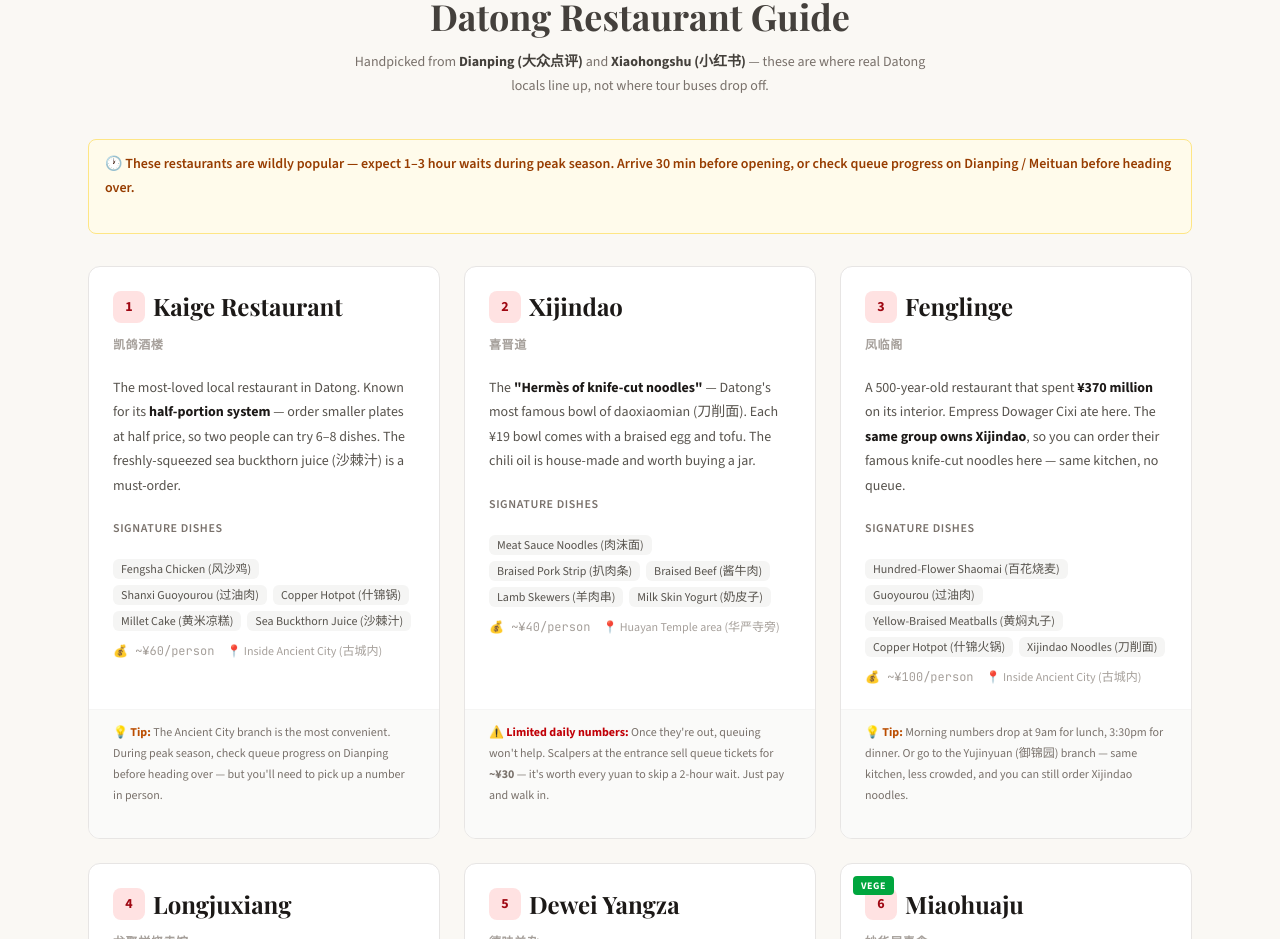
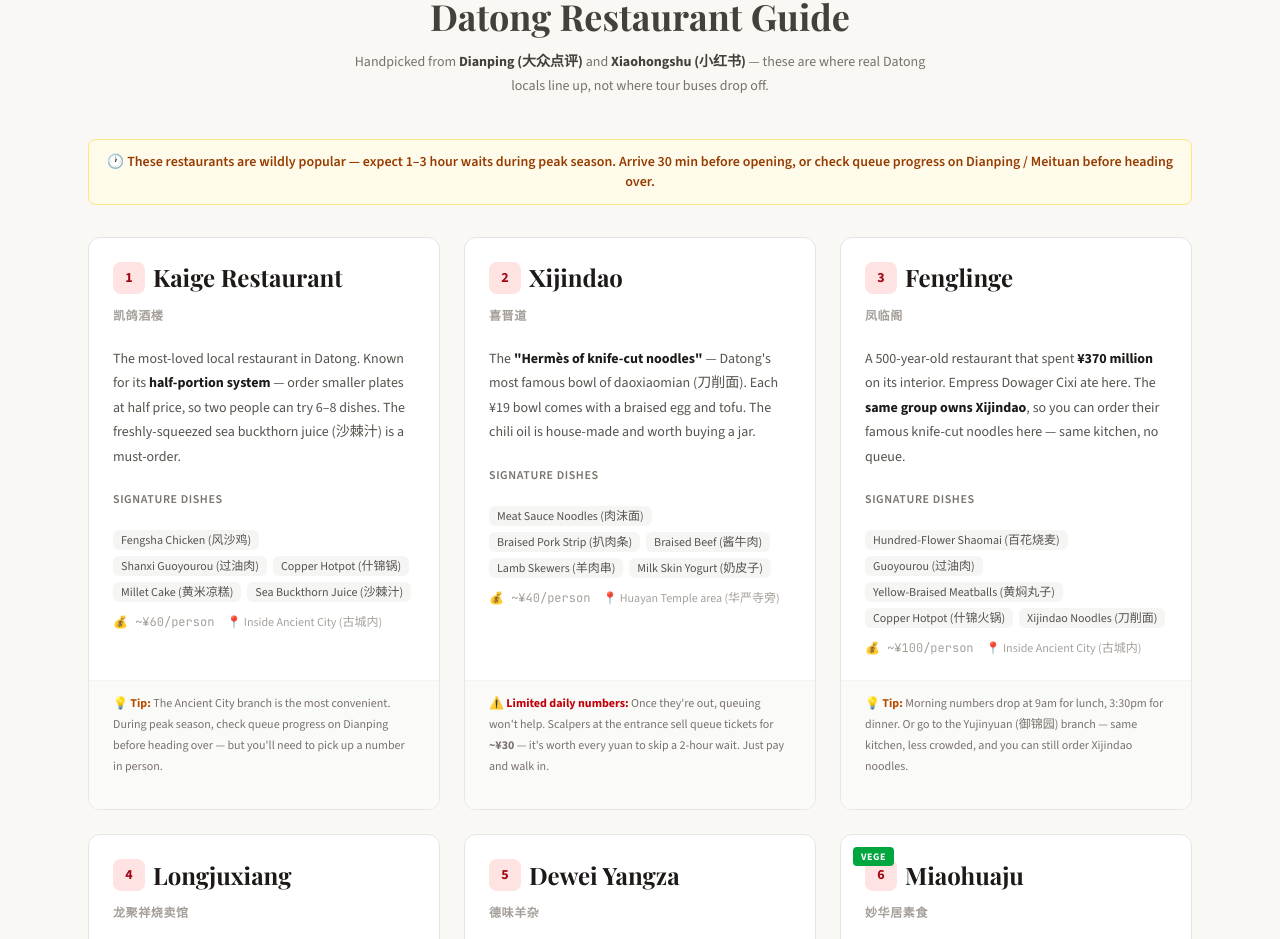
Before and after one commit to sylarscs/datong-travel, a Next.js app: page / in a window 1280 px wide. Shown: the part 2753-3692 px from the top of the page. Built offline with nearby package versions, Linux system fonts and the light colour scheme.

Commit message:
Fix yellow box: remove p tag wrapper for even vertical spacing

```diff
--- a/app/page.tsx
+++ b/app/page.tsx
@@ -247,11 +247,9 @@ export default function HomePage() {
           </div>
 
           {/* Queue Warning */}
-          <div className="mb-8 py-3 px-4 rounded-lg bg-amber-50 border border-amber-200 flex items-center justify-center">
-            <p className="text-sm text-amber-800 font-semibold m-0">
-              🕐 These restaurants are wildly popular — expect 1–3 hour waits during peak season.
-              Arrive 30 min before opening, or check queue progress on Dianping / Meituan before heading over.
-            </p>
+          <div className="mb-8 px-4 py-3 rounded-lg bg-amber-50 border border-amber-200 text-center text-sm text-amber-800 font-semibold">
+            🕐 These restaurants are wildly popular — expect 1–3 hour waits during peak season.
+            Arrive 30 min before opening, or check queue progress on Dianping / Meituan before heading over.
           </div>
 
           {/* Restaurant Cards */}
```
